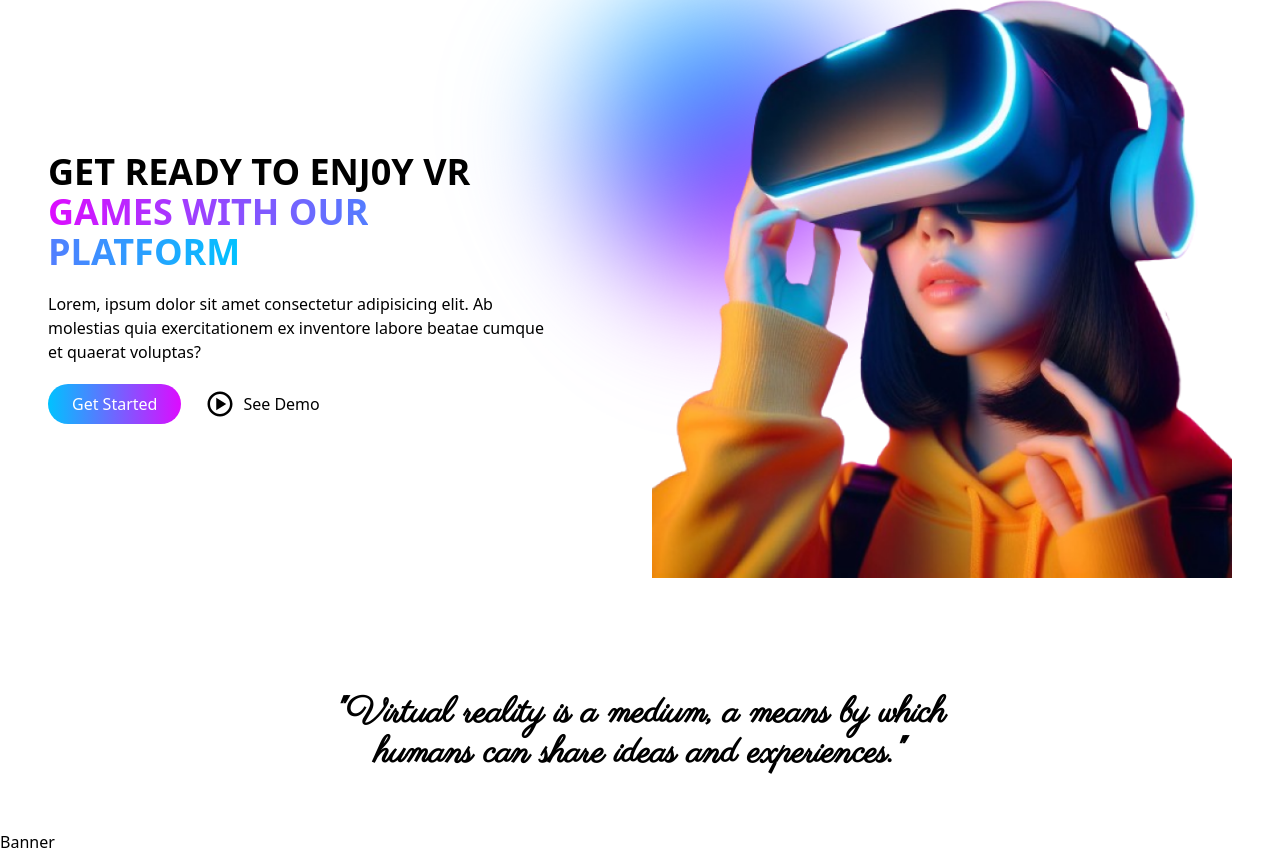
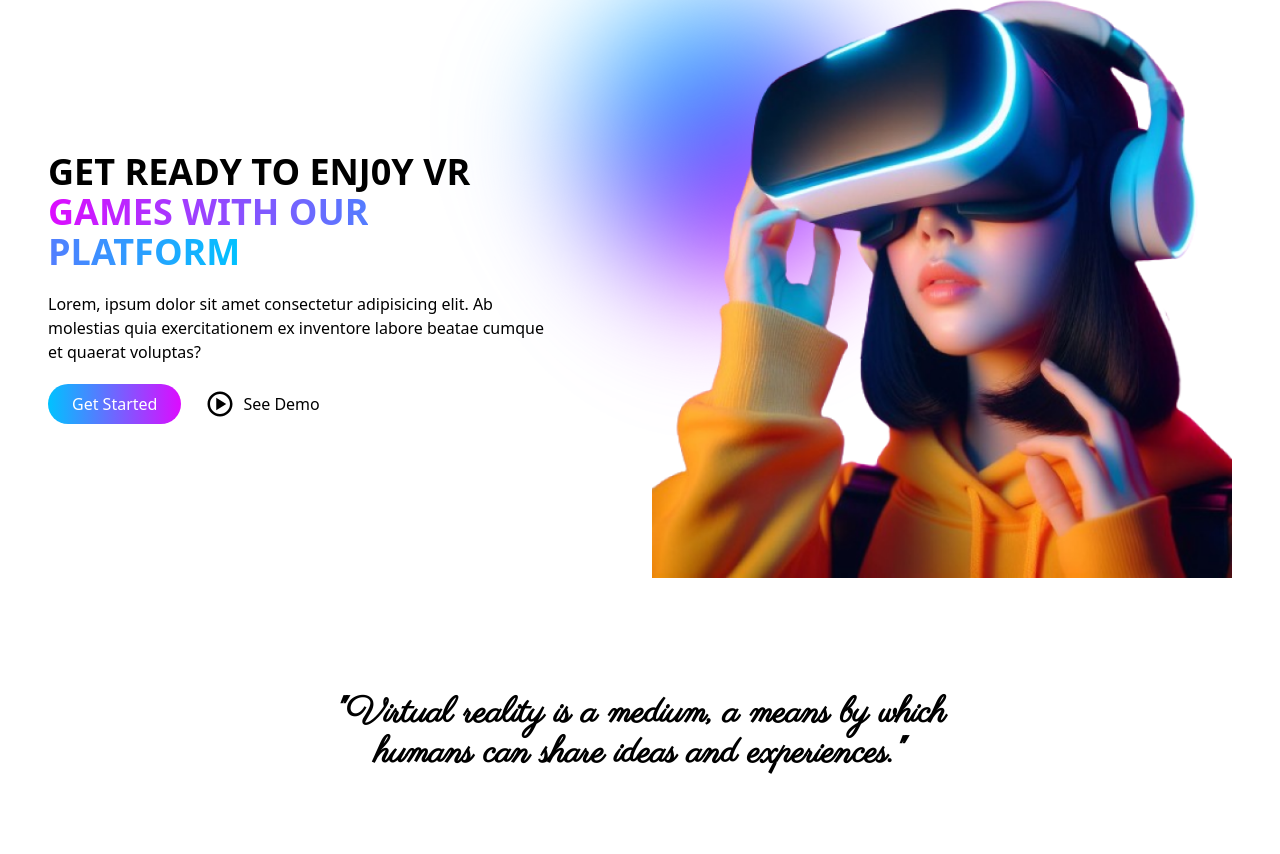
Before and after one commit to G3RGES/metaverse-web, a React (Vite) app: page / in a window 1280 px wide. Shown: the part 126-980 px from the top of the page. After the commit the page ends 956 px from the top, so only its background shows below. Built offline with nearby package versions, Linux system fonts and the light colour scheme.

Commit message:
Update Banner.jsx

```diff
--- a/src/Components/Banner.jsx
+++ b/src/Components/Banner.jsx
@@ -1,8 +1,23 @@
 /* eslint-disable no-unused-vars */
 import React from "react";
 
+// assets
+import BannerPng from "../assets/banner1.png";
+
+// icons
+import { BiPlayCircle } from "react-icons/bi";
+
 const Banner = () => {
-  return <div>Banner</div>;
+  return (
+    <div className="py-12 sm:py-0 relative">
+      <div className="container">
+        <div className="grid ">
+          {/* image section */}
+          {/* text section */}
+        </div>
+      </div>
+    </div>
+  );
 };
 
 export default Banner;
```
